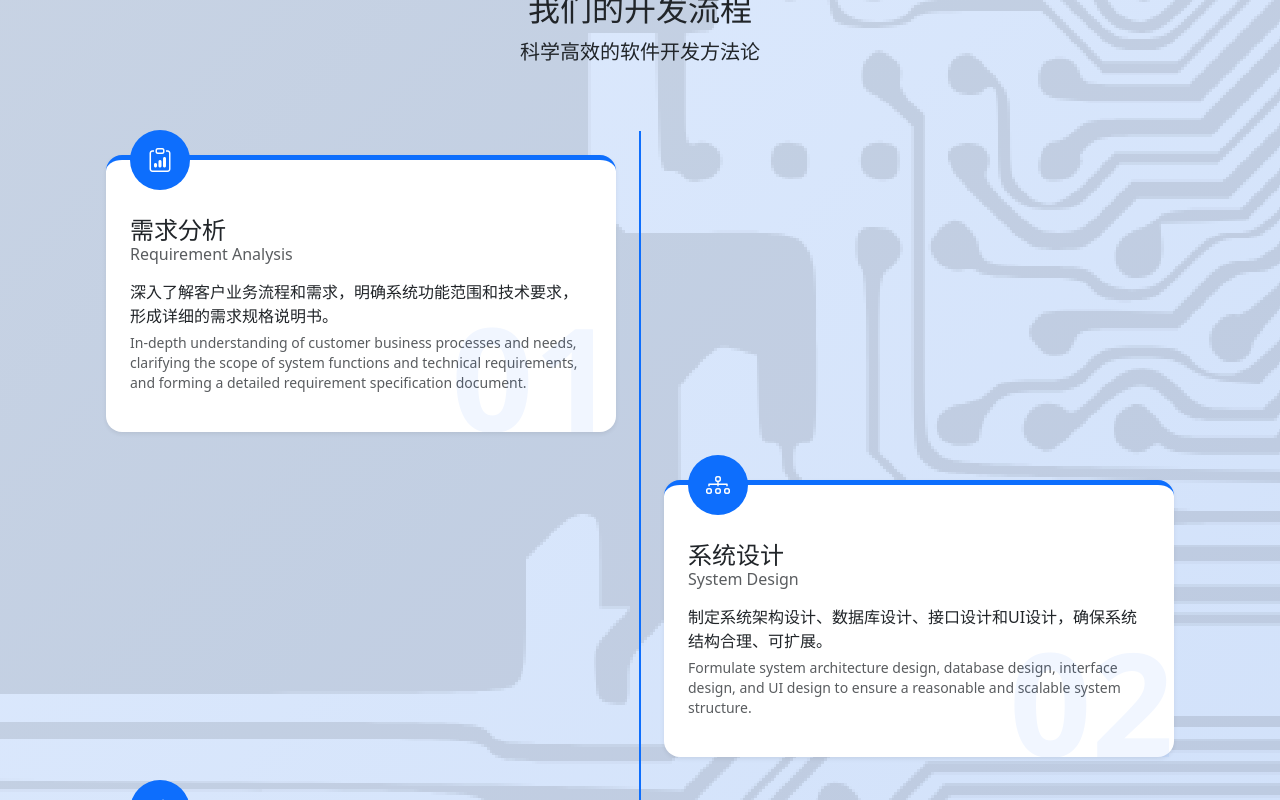
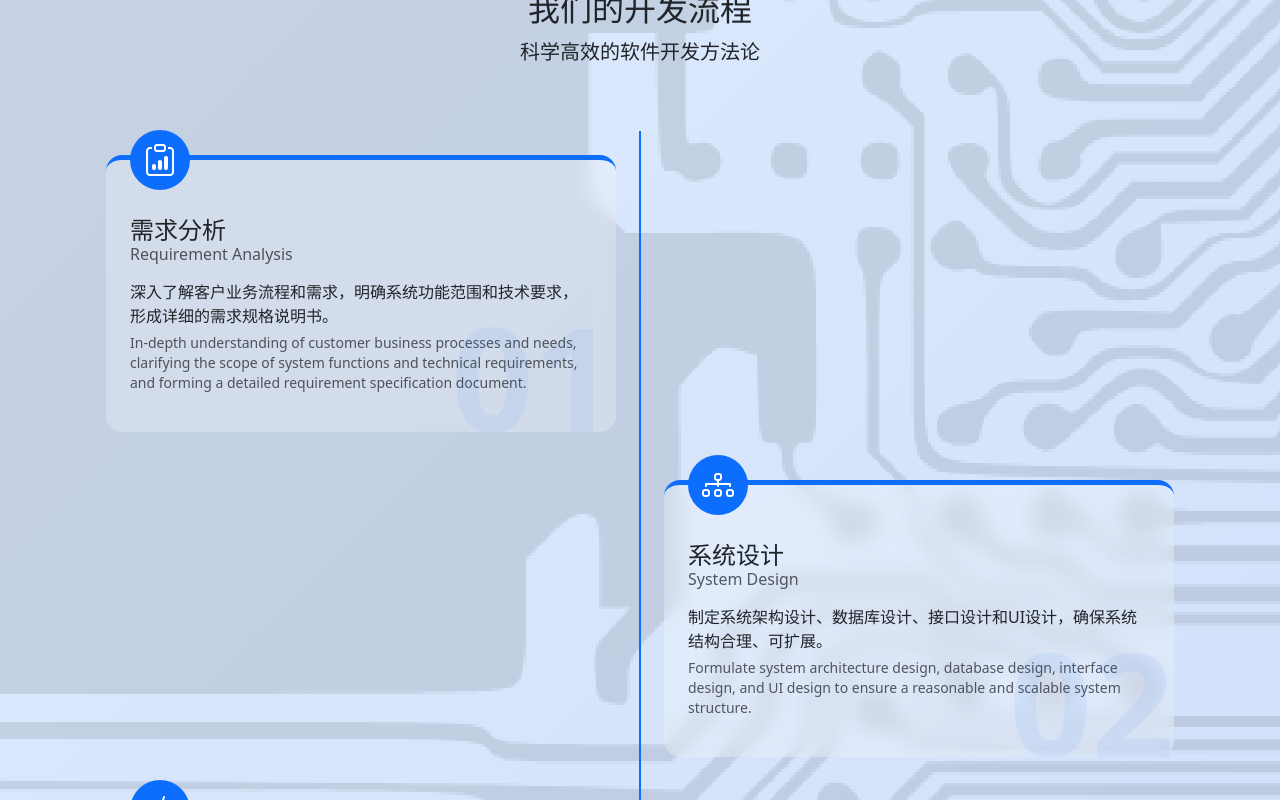
Before and after one commit to HuaHua-Technophile/ChenXingWeb, a Vue app: page /software-dev in a window 1280 px wide. Shown: the part 1560-2360 px from the top of the page. Built offline with nearby package versions, Linux system fonts and the light colour scheme.

Commit message:
优化App.vue样式，添加scoped属性以限制样式范围；在main.scss中新增border-radius属性以增强样式一致性；调整SoftwareDevView.vue中的类名和样式，提升视觉效果和用户体验。

```diff
--- a/src/App.vue
+++ b/src/App.vue
@@ -29,7 +29,7 @@ onMounted(() => {
   </div>
 </template>
 
-<style lang="scss">
+<style lang="scss" scoped>
 /* 全局样式可以在这里添加 */
 .animate__fadeIn,
 .animate__fadeOut {
--- a/src/assets/main.scss
+++ b/src/assets/main.scss
@@ -161,6 +161,7 @@ $breakpoints: (sm, md, lg, xl, xxl);
     opacity: 0.9;
     transition: height 0.4s;
     z-index: -1;
+    border-radius: inherit;
   }
 
   &:hover {
--- a/src/views/SoftwareDevView.vue
+++ b/src/views/SoftwareDevView.vue
@@ -125,13 +125,13 @@
               >
                 <div class="timeline-item position-relative mb-5">
                   <div
-                    class="timeline-panel card bg-body rounded-4 shadow-sm mx-md-4 overflow-visible border-0 border-top border-primary border-5"
+                    class="timeline-panel card bg-body bg-opacity-25 blur-10 hover-up transition-750 rounded-4 mx-md-4 overflow-visible border-0 border-top border-primary border-5 z-index-2"
                   >
                     <div class="timeline-icon-wrapper position-absolute">
                       <div
                         class="icon-shape bg-primary text-white rounded-circle d-flex align-items-center justify-content-center"
                       >
-                        <i :class="['bi fs-4', process.icon]"></i>
+                        <i :class="['bi fs-2 icon-rotate transition-750', process.icon]"></i>
                       </div>
                     </div>
                     <div class="card-body p-4 pt-5 mt-2 position-relative overflow-hidden">
```
